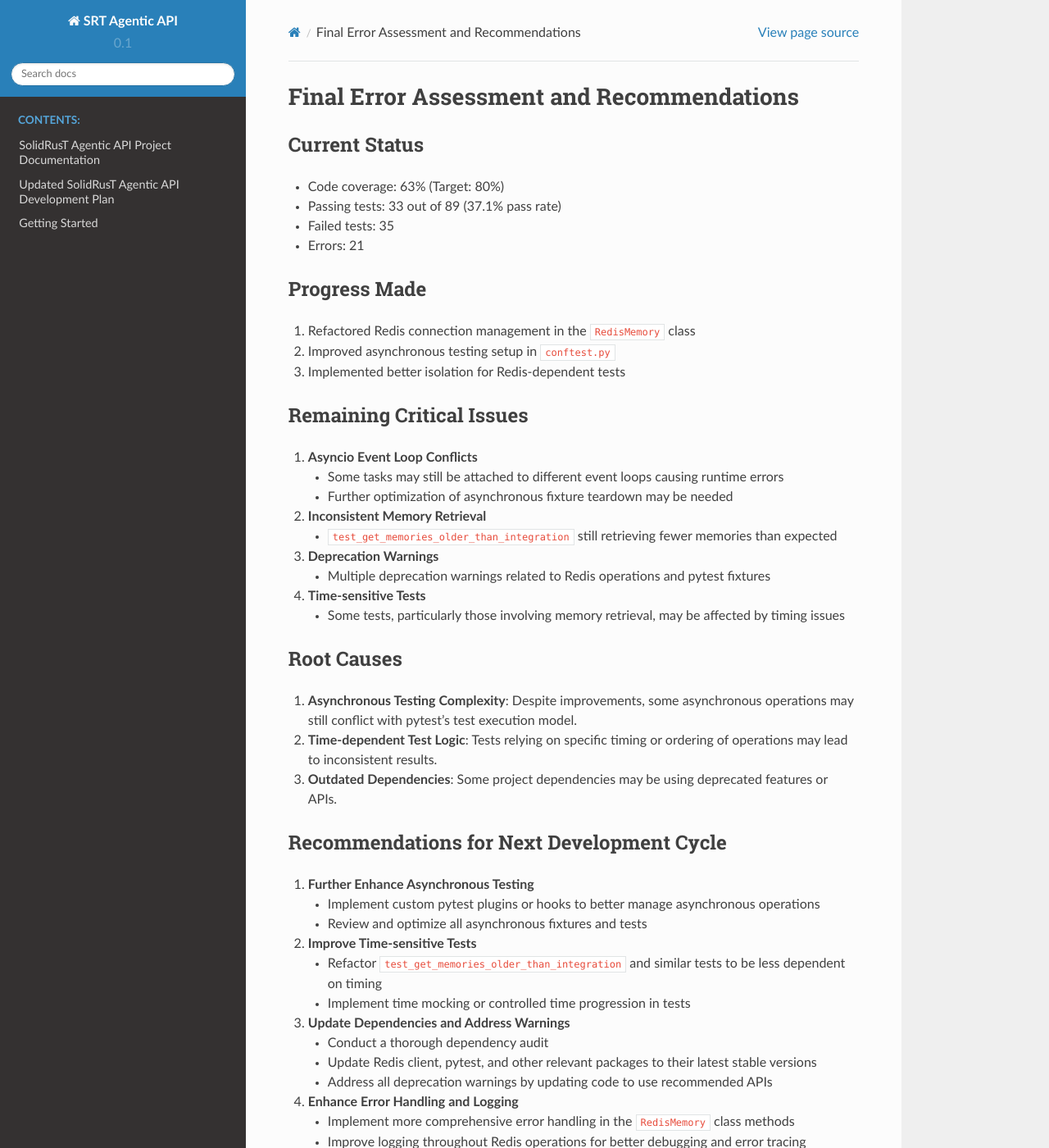
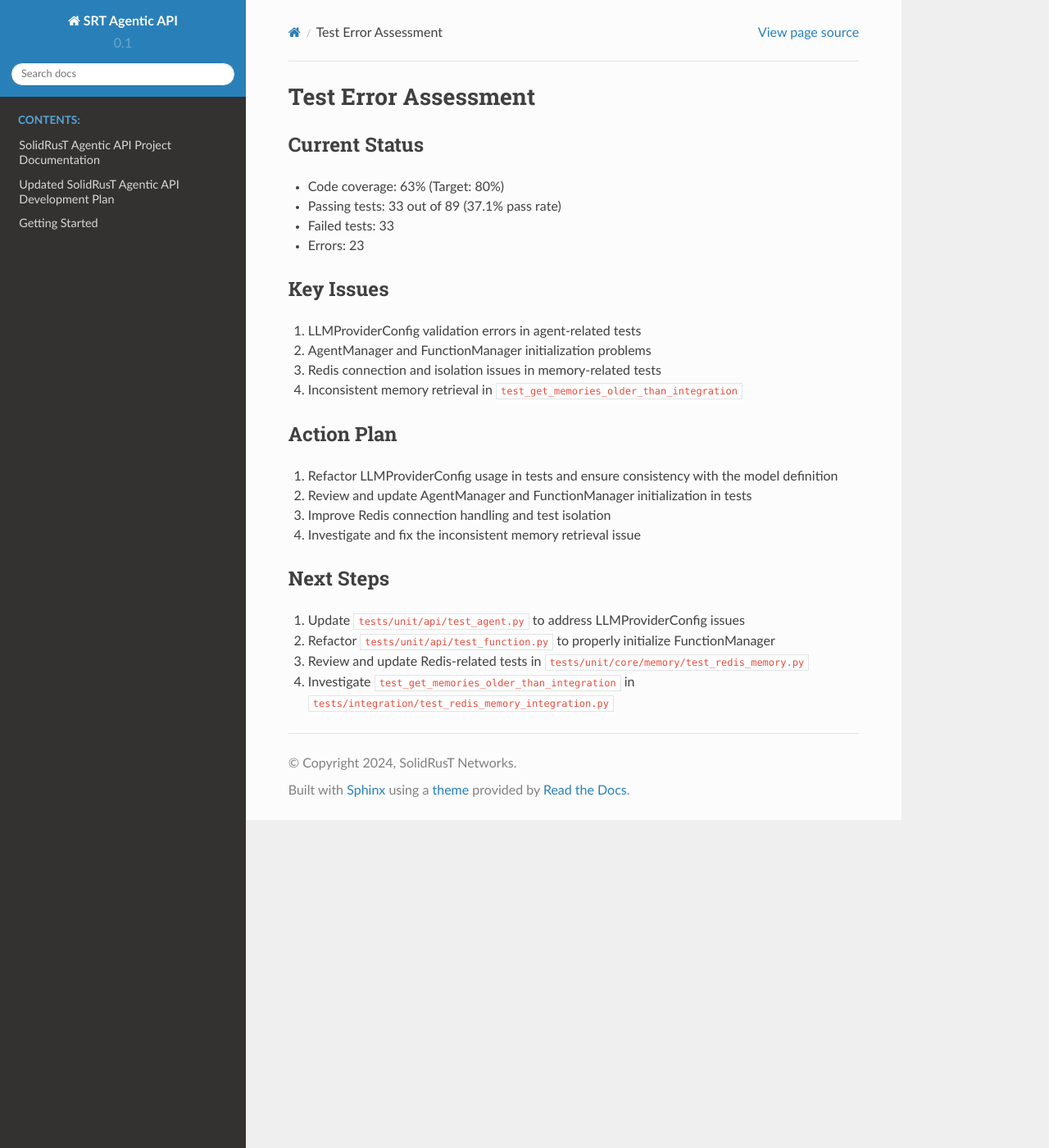
Before and after one commit to suparious/srt-agentic-api, a Sphinx documentation site: the page built from docs/project/test_error_assessment.md, in a window 1280 px wide and 1400 px high. Shown: the whole window at 82% size. Built offline with Sphinx 7.4.7 and the Read the Docs theme 2.0.0, drawn with Linux system fonts in a browser that asks for light colours; pages that are not in the unit, such as notebooks, are missing from menus; some of the changed text lies outside the part shown.

Commit message:
Update test error assessment

```diff
--- a/docs/project/test_error_assessment.md
+++ b/docs/project/test_error_assessment.md
@@ -1,68 +1,25 @@
-# Final Error Assessment and Recommendations
+# Test Error Assessment
 
 ## Current Status
 - Code coverage: 63% (Target: 80%)
 - Passing tests: 33 out of 89 (37.1% pass rate)
-- Failed tests: 35
-- Errors: 21
+- Failed tests: 33
+- Errors: 23
 
-## Progress Made
-1. Refactored Redis connection management in the `RedisMemory` class
-2. Improved asynchronous testing setup in `conftest.py`
-3. Implemented better isolation for Redis-dependent tests
+## Key Issues
+1. LLMProviderConfig validation errors in agent-related tests
+2. AgentManager and FunctionManager initialization problems
+3. Redis connection and isolation issues in memory-related tests
+4. Inconsistent memory retrieval in `test_get_memories_older_than_integration`
 
-## Remaining Critical Issues
-
-1. **Asyncio Event Loop Conflicts**
-   - Some tasks may still be attached to different event loops causing runtime errors
-   - Further optimization of asynchronous fixture teardown may be needed
-
-2. **Inconsistent Memory Retrieval**
-   - `test_get_memories_older_than_integration` still retrieving fewer memories than expected
-
-3. **Deprecation Warnings**
-   - Multiple deprecation warnings related to Redis operations and pytest fixtures
-
-4. **Time-sensitive Tests**
-   - Some tests, particularly those involving memory retrieval, may be affected by timing issues
-
-## Root Causes
-
-1. **Asynchronous Testing Complexity**: Despite improvements, some asynchronous operations may still conflict with pytest's test execution model.
-
-2. **Time-dependent Test Logic**: Tests relying on specific timing or ordering of operations may lead to inconsistent results.
-
-3. **Outdated Dependencies**: Some project dependencies may be using deprecated features or APIs.
-
-## Recommendations for Next Development Cycle
-
-1. **Further Enhance Asynchronous Testing**
-   - Implement custom pytest plugins or hooks to better manage asynchronous operations
-   - Review and optimize all asynchronous fixtures and tests
-
-2. **Improve Time-sensitive Tests**
-   - Refactor `test_get_memories_older_than_integration` and similar tests to be less dependent on timing
-   - Implement time mocking or controlled time progression in tests
-
-3. **Update Dependencies and Address Warnings**
-   - Conduct a thorough dependency audit
-   - Update Redis client, pytest, and other relevant packages to their latest stable versions
-   - Address all deprecation warnings by updating code to use recommended APIs
-
-4. **Enhance Error Handling and Logging**
-   - Implement more comprehensive error handling in the `RedisMemory` class methods
-   - Improve logging throughout Redis operations for better debugging and error tracing
-
-5. **Increase Test Coverage**
-   - Identify areas of the codebase with low test coverage
-   - Implement additional unit and integration tests to reach the 80% coverage target
+## Action Plan
+1. Refactor LLMProviderConfig usage in tests and ensure consistency with the model definition
+2. Review and update AgentManager and FunctionManager initialization in tests
+3. Improve Redis connection handling and test isolation
+4. Investigate and fix the inconsistent memory retrieval issue
 
 ## Next Steps
-
-1. Review and optimize asynchronous test execution, focusing on event loop management
-2. Refactor time-sensitive tests, implementing controlled time progression where necessary
-3. Conduct a dependency audit and update plan, prioritizing Redis client and pytest-related packages
-4. Enhance error handling and logging in Redis operations
-5. Implement additional tests to increase overall code coverage
-
-By addressing these areas, we aim to further improve the stability and reliability of our tests, leading to a more robust Redis integration within the SRT Agentic API. These changes should help us progress towards our goals of 80% code coverage and 100% passing tests.
+1. Update `tests/unit/api/test_agent.py` to address LLMProviderConfig issues
+2. Refactor `tests/unit/api/test_function.py` to properly initialize FunctionManager
+3. Review and update Redis-related tests in `tests/unit/core/memory/test_redis_memory.py`
+4. Investigate `test_get_memories_older_than_integration` in `tests/integration/test_redis_memory_integration.py`
```
Also changed, not shown: docs/project/custom_instructions.md (+1 -1 lines), 2 other files.
